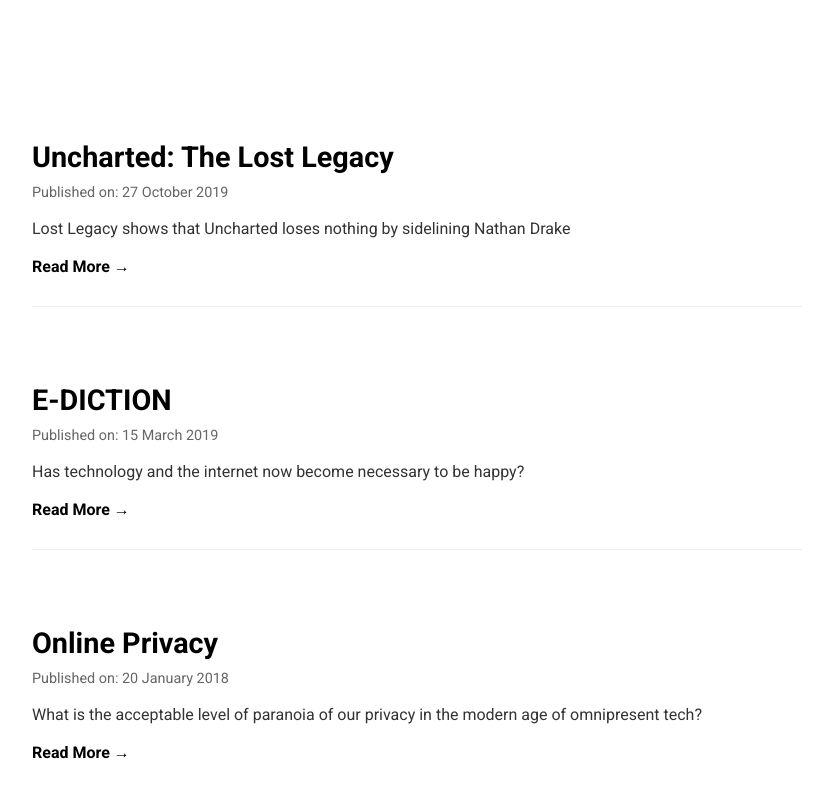
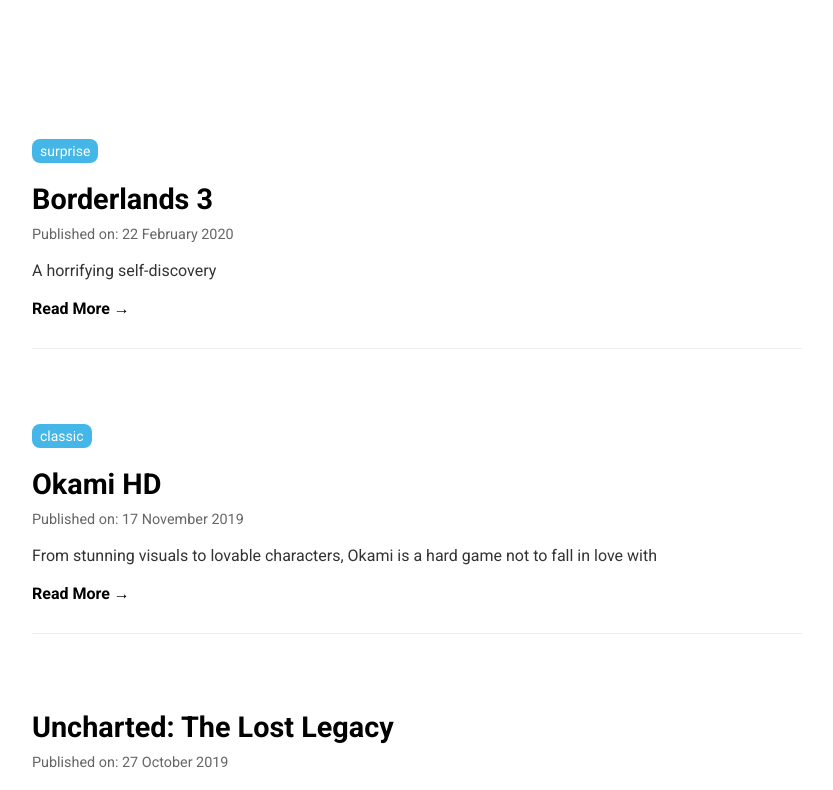
Before and after one commit to AlexLoughln117/new-portfolio, a Next.js app: page /blog in a window 1280 px wide. Shown: the part 480-1270 px from the top of the page, without its empty margins (223-1056 px from the left). Built offline with nearby package versions, Linux system fonts and the light colour scheme.

Commit message:
New blogs for borderlands and okami

```diff
--- /dev/null
+++ b/content/blog/borderlands3.mdx
@@ -0,0 +1,12 @@
+---
+title: 'Borderlands 3'
+date: '2020-2-22' # Use YYYY-MM-DD format
+author: 'Alex Loughlin'
+excerpt: 'A horrifying self-discovery'
+published: true # Optional: flag to control visibility
+tag: surprise
+---
+
+Borderlands 3 has forced me to admit something horrible and worrying about myself. I am faced with the fact that my own humour and what I find funny might not be as highbrow or sophisticated as I want to believe. Upon Borderlands return, the internet in a rare moment of agreement decided that it was no longer funny and probably never had been funny. So imagine my shock when playing Borderlands 3 I discovered myself laughing at the jokes and enjoying the writing. Was the internet wrong, was Borderlands still funny or was my humour just stuck in 2009?
+
+Who would have thought Borderlands could cause such an existential crisis of self-belief? But now I am resigned to never believe anything I read on the internet(!?) So I have decided that Borderlands is still funny and so I’m allowed to like it.
--- /dev/null
+++ b/content/blog/okami.mdx
@@ -0,0 +1,25 @@
+---
+title: 'Okami HD'
+date: '2019-11-17' # Use YYYY-MM-DD format
+author: 'Alex Loughlin'
+excerpt: 'From stunning visuals to lovable characters, Okami is a hard game not to fall in love with'
+published: true # Optional: flag to control visibility
+tag: classic
+---
+
+Okami HD is a 2018 re-release of Clover Studio’s seminal 2006 PS2 action-adventure game. Simply put, if you enjoy The Legend of Zelda-style games or action-adventure in general, you must play Okami. It is one of the finest examples of this genre and holds up excellently today. Okami delivered a Zelda-style experience that arguably surpassed The Twilight Princess, which was released the same year. A beautiful game which was the crowning achievement of Clover Studios upon release, Okami deserves a place on everyone's shelf.
+
+Before we discuss anything else, the one thing which I guarantee will grab your attention about Okami is the absolutely incredible visuals. The whole game is rendered in the traditional Japanese sumi-e painting style, characterized by bold black ink wash borders filled with vibrant watercolours. Imagine the Studio Ghibli film Princess Kaguya, but released ten years earlier and arguably executed even better – that gives you some idea of Okami's unparalleled sumi-e visuals.
+
+This unique style is even more beautiful today than it was all those years ago. It is also woven into the story and gameplay well, having you use brush strokes to alter the environment and return colour to a world where it has been drained away. Okami perfectly demonstrates how strong art direction trumps sheer graphical power, as it looks timeless compared to its 2006 contemporaries. Look at the drab, blocky worlds of Twilight Princess to see how well the style of Okami holds up in comparison.
+This re-release also allows Okami to shine visually in a way it never could in its initial PS2 incarnation. Running in full HD and widescreen is the way this game was meant to be played 12 years ago. I'm sure it looks even more impressive in 4K, but sadly my eyes have not been blessed with that treat – godspeed if you can play it that way.
+
+Beyond the stunning visuals, the game itself involves you controlling the wolf-god Amaterasu, a hero of legend who once vanquished the evil demon Orochi before he could destroy the world. 100 years later, someone has released Orochi from his prison, and it is up to Amaterasu to return to the world and save it once again. The story starts as a traditional Japanese tale of good versus evil, the kind you might expect. But it slowly opens up, introducing characters who are genuinely well-written and bring real warmth to this world. Even Issun, your little sprite helper, who starts out incredibly irritating (Imagine Navi from Ocarina of Time but worse), grows into a real character you will love to interact with – and still hate at times, but like a brother.
+
+Structure-wise, the game follows the traditional Legend of Zelda formula: a largish overworld connecting challenging dungeons (this is pre-Breath of the Wild, of course). Yet, Clover Studios arguably perfected this style better than Nintendo had since Ocarina of Time. The world feels large, yet it is compact enough to avoid the aimless wandering some other open-world games suffer from. Unlike some titles that can feel vast but empty, Okami's world strikes a great balance between size and density.
+
+Although Amaterasu wields weapons and can run and jump, the main gameplay element that truly sets Okami apart is her Celestial Brush. Inspired by the sumi-e painting style and the brushes used, this mechanic represents god-like powers. It allows the player to draw slices to cut down trees or paint in missing bridges. So not only does the game look like a sumi-e painting, but you, the player, get to add your own brush strokes to it. Essentially, the brush functions like items in a Zelda game: new powers are bestowed upon it, allowing you to progress into previously locked areas. It's a clever twist on the formula and works beautifully within the game's concept.
+
+The minds behind Clover went on to form Platinum Games, known for excellent action titles like the Bayonetta series. It's no surprise, then, that the foundations of those combat systems can be seen in Okami – simplified, yes, but definitely there. The battle system is an interesting mix of hack-and-slash fighting combined with varied special abilities enabled by the Celestial Brush. During fights, the brush becomes a godlike weapon, allowing you to intervene and attack enemies from above, doing more damage than Amaterasu can alone. The battle system has more depth than any Zelda, with the game's artistic style woven elegantly into it. The use of combos and different abilities forms a smooth combat system, something Nintendo hasn't often prioritized for the Zelda series. Combat in Okami is a fun part of the game itself, not simply another obstacle.
+
+Ultimately, Okami is a hard game not to fall in love with. From the stunning visuals to the loveable characters, Okami will pull you in until it's shown you everything it has, some 30+ hours later. Yes, it’s a long game, and my god, can those unskippable cutscenes drag on. But nothing is bad enough in Okami to truly diminish its shine. Okami represents a pinnacle in video game art direction and design; if you like games, you should play this one.
--- a/src/app/blog/page.js
+++ b/src/app/blog/page.js
@@ -25,8 +25,9 @@
       <div className={styles.blogContainer}>
         <section className={styles.postsList}>
           {allPostsData && allPostsData.length > 0 ? (
-            allPostsData.map(({ slug, date, title, excerpt }) => (
+            allPostsData.map(({ slug, date, title, excerpt, tag }) => (
               <article key={slug} className={styles.postItem}>
+                {tag && <div className={styles.tag}>{tag}</div>}
                 <h2 className={styles.postTitle}>
                   <Link href={`/blog/${slug}`}>{title}</Link>
                 </h2>
--- a/src/app/blog/page.module.css
+++ b/src/app/blog/page.module.css
@@ -28,6 +28,22 @@
     margin-bottom: 8px;
     font-size: 1.8em;
     line-height: 1.3;
+  }
+
+  .tag{
+    text-decoration:none;
+  display: inline-block;
+  padding:2px 8px;
+  border-radius:8px;
+  margin-bottom: 18px;
+  margin-right: 8px;
+  background:#44B6E7;
+  color: white;
+  font-size: 14px;
+  line-height: 20px;
+  font-weight: 500;
+  border-bottom:none;
+  width: fit-content;
   }
 
   .postTitle a {
```
